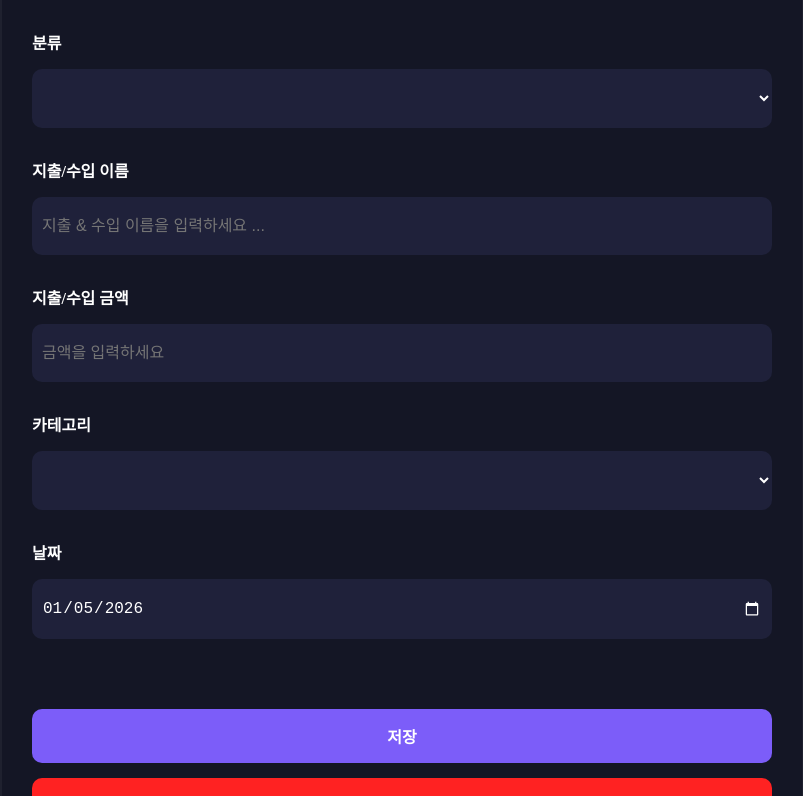
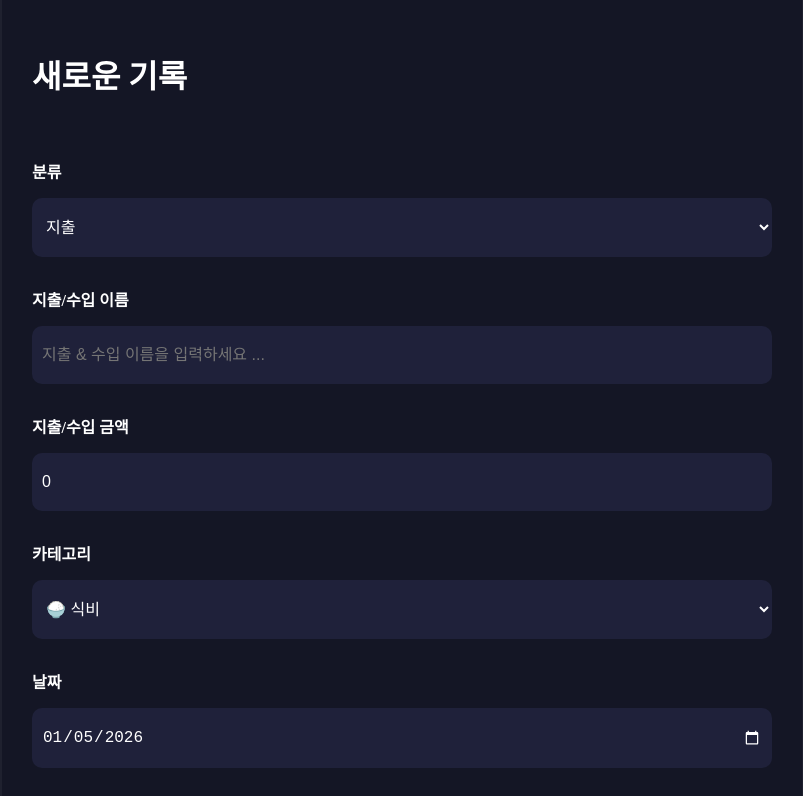
Before and after one commit to aeginventor/onebite-react, a React (Vite) app in the folder mission/final_household-ledger/: page /new-transaction in a window 1280 px wide. Shown: the top 796 px of the page, without its empty margins (238-1041 px from the left). Built offline with nearby package versions, Linux system fonts and the light colour scheme.

Commit message:
feat(가계부): 새 거래 페이지 초기값 추가

```diff
--- a/mission/final_household-ledger/src/components/TransactionEditor.jsx
+++ b/mission/final_household-ledger/src/components/TransactionEditor.jsx
@@ -23,8 +23,8 @@ export default function TransactionEditor({ onSubmit }) {
   const [input, setInput] = useState({
     name: "",
     amount: 0,
-    type: "",
-    category: "",
+    type: "expense",
+    category: "🍚 식비",
     date: new Date(),
   });
   const nav = useNavigate();
@@ -50,8 +50,7 @@ export default function TransactionEditor({ onSubmit }) {
     <div className="TransactionEditor">
       <div>
         <div className="description">분류</div>
-        <select name="type" onChange={onChangeInput}>
-          <option></option>
+        <select name="type" value={input.type} onChange={onChangeInput}>
           <option value="expense">지출</option>
           <option value="income">수입</option>
         </select>
@@ -62,6 +61,7 @@ export default function TransactionEditor({ onSubmit }) {
           type="text"
           id="name"
           name="name"
+          value={input.name}
           onChange={onChangeInput}
           placeholder="지출 & 수입 이름을 입력하세요 ..."
         />
@@ -72,14 +72,14 @@ export default function TransactionEditor({ onSubmit }) {
           type="number"
           id="amount"
           name="amount"
+          value={input.amount}
           onChange={onChangeInput}
           placeholder="금액을 입력하세요"
         />
       </div>
       <div>
         <div className="description">카테고리</div>
-        <select name="category" onChange={onChangeInput}>
-          <option></option>
+        <select name="category" value={input.category} onChange={onChangeInput}>
           {categories.map((category) => (
             <option key={category} value={category}>
               {category}
--- /dev/null
+++ b/mission/final_household-ledger/src/pages/NewTransaction.css
@@ -0,0 +1,12 @@
+.NewTransaction {
+  display: flex;
+  flex-direction: column;
+  justify-content: center;
+  gap: 40px;
+}
+
+.NewTransaction header {
+  display: flex;
+  justify-content: space-between;
+  align-items: center;
+}
--- a/mission/final_household-ledger/src/pages/NewTransaction.jsx
+++ b/mission/final_household-ledger/src/pages/NewTransaction.jsx
@@ -1,3 +1,4 @@
+import "./NewTransaction.css";
 import TransactionEditor from "../components/TransactionEditor";
 import { useContext } from "react";
 import { TransactionDispatchContext } from "../App";
@@ -29,7 +30,10 @@ const NewTransaction = () => {
   };
 
   return (
-    <div>
+    <div className="NewTransaction">
+      <header>
+        <h1>새로운 기록</h1>
+      </header>
       <TransactionEditor onSubmit={onSumbit} />
     </div>
   );
```
